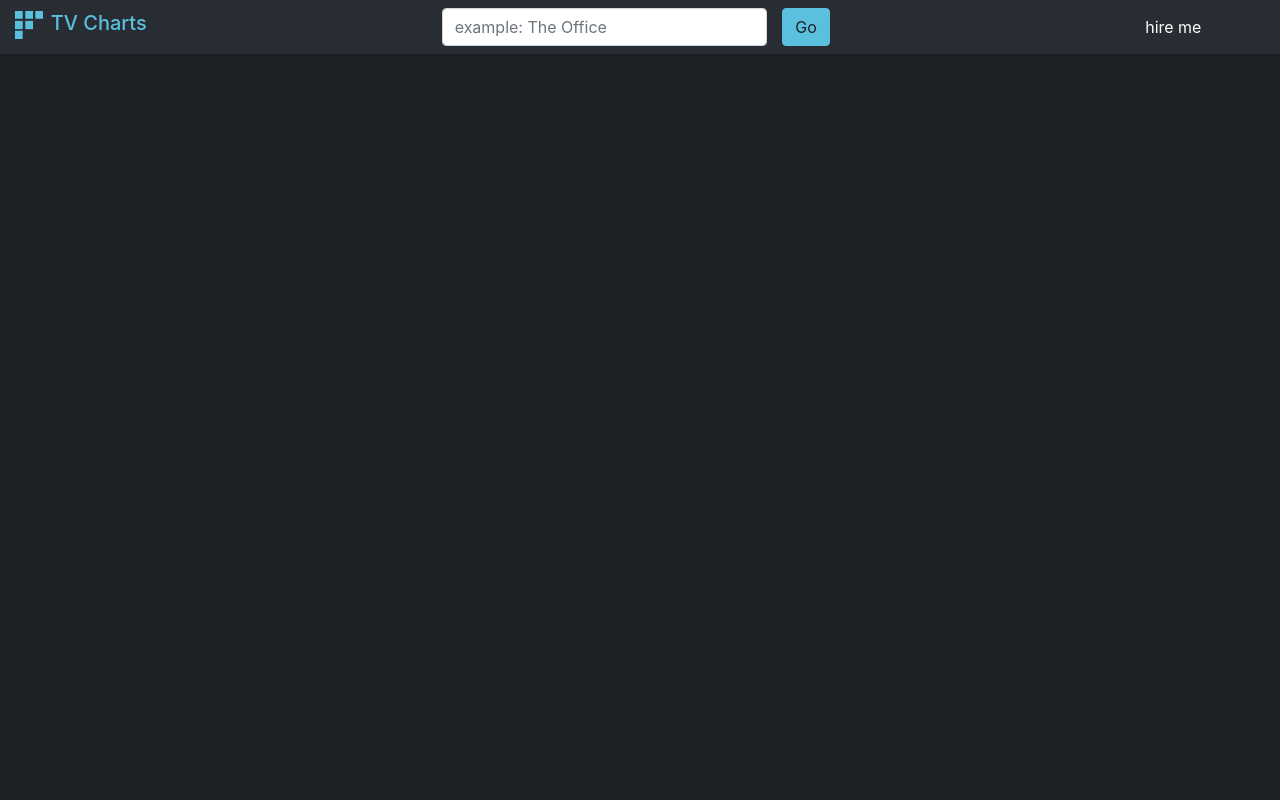
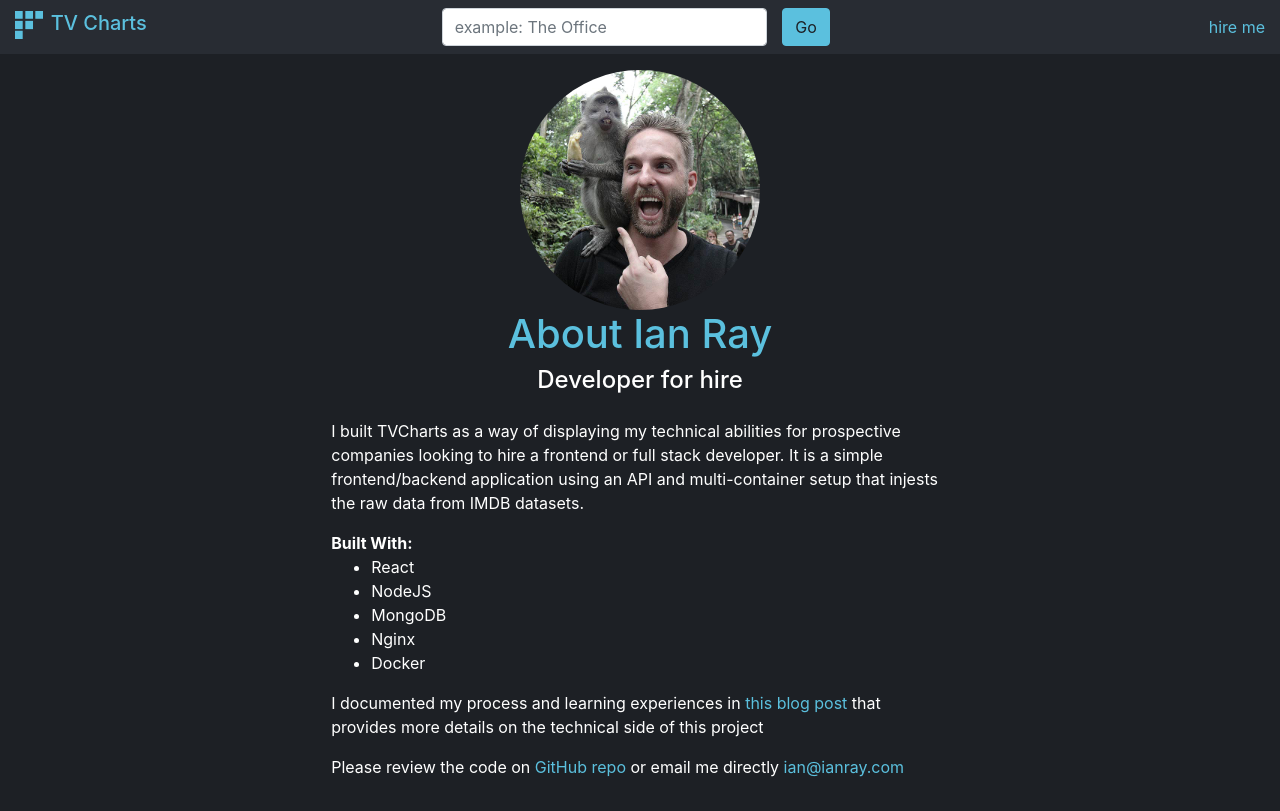
Before and after one commit to ianthekid/tvcharts, a React (Create React App) app in the folder client/: page /about-ian-ray in a window 1280 px wide. Built offline with nearby package versions, Linux system fonts and the light colour scheme; no server answers.

Commit message:
v1.0.1 - Fixed bug with tooltip zIndex. About page added. UI refinements in other layouts

```diff
--- a/client/src/App.js
+++ b/client/src/App.js
@@ -1,7 +1,7 @@
 import React from 'react';
 import { BrowserRouter as Router, Route, Switch } from 'react-router-dom';
 import { Container } from 'react-bootstrap';
-import { Header, Home, Search, Show } from './views';
+import { About, Header, Home, Search, Show } from './views';
 import './styles/App.scss';
 
 function App() {
@@ -13,6 +13,7 @@ function App() {
           <Header />
           <Switch>
             <Route exact path="/" component={Home} />
+            <Route exact path="/about-ian-ray" component={About} />
             <Route exact path="/search/:query" component={Search} />
             <Route exact path="/show/:tconst" component={Show} />
           </Switch>
--- a/client/src/index.js
+++ b/client/src/index.js
@@ -17,4 +17,4 @@ ReactDOM.render(
 // If you want your app to work offline and load faster, you can change
 // unregister() to register() below. Note this comes with some pitfalls.
 // Learn more about service workers: https://bit.ly/CRA-PWA
-serviceWorker.unregister();
+serviceWorker.register();
--- a/client/src/styles/App.scss
+++ b/client/src/styles/App.scss
@@ -11,6 +11,10 @@
 
 #logo {
   max-height: 28px;
+}
+
+#ian {
+  height: 240px
 }
 
 .btn-primary {
@@ -39,7 +43,7 @@
   height: 2.5em;
   transform-origin: 0 0;
   transform: scale(1);
-  & a {
+& a {
     text-decoration: none;
     color: #fff;
     display: block;
--- /dev/null
+++ b/client/src/views/About.js
@@ -0,0 +1,29 @@
+import React from 'react';
+import { Container, Col, Image } from 'react-bootstrap';
+import ian from '../img/ian-ray.jpg';
+
+function About() {
+
+  return (
+    <Container className="mt-3 d-flex flex-column justify-content-center align-items-center">
+      <Image id="ian" src={ian} roundedCircle />
+      <h1 className="text-primary">About Ian Ray</h1>
+      <h4>Developer for hire</h4>
+      <Col sm={12} md={10} lg={7} className="text-left my-3">
+        <p>I built TVCharts as a way of displaying my technical abilities for prospective companies looking to hire a frontend or full stack developer. It is a simple frontend/backend application using an API and multi-container setup that injests the raw data from IMDB datasets.</p>
+        <strong>Built With:</strong>
+        <ul>
+          <li>React</li>
+          <li>NodeJS</li>
+          <li>MongoDB</li>
+          <li>Nginx</li>
+          <li>Docker</li>
+        </ul>
+        <p>I documented my process and learning experiences in <a href="#">this blog post</a> that provides more details on the technical side of this project</p>
+        <p>Please review the code on <a href="#">GitHub repo</a> or email me directly <a href="mailto:ian@ianray.com">ian@ianray.com</a></p>
+      </Col>
+    </Container>
+  );
+}
+
+export default About;
--- a/client/src/views/Episode.js
+++ b/client/src/views/Episode.js
@@ -10,18 +10,28 @@ function Episode(props) {
     setEp(props.episode)
   }, [ props.episode ]);
 
+  const handleHover = (e,z) => {
+    let col = e.target.closest('.col-1');
+    col.style.zIndex = z
+  }
+
+  const tipT = (props.scale < 0.6) ? 'h4 mb-0' : '';
+  const tipV = (props.scale < 0.6) ? 'h6 mb-0' : '';
+
   return (
     <Col className={`rating-${Math.floor(ep.averageRating)} mb-1 d-flex justify-content-center align-items-center`}>
       <a target="_blank"
         rel="noopener noreferrer"
         data-tip data-for={props.id}
         href={`https://www.imdb.com/title/${ep.tconst}/`}
+        onMouseOver={(e) => handleHover(e,2)}
+        onMouseOut={(e) => handleHover(e,1)}
       >
         {ep.averageRating}
       </a>
       <ReactTooltip id={props.id} type="dark">
-        <h6 className='mb-0'>{ep.title}</h6>
-        <em>{ep.numVotes.toLocaleString()} votes</em>
+        <h6 className={tipT}>{ep.title}</h6>
+        <em className={tipV}>{ep.numVotes.toLocaleString()} votes</em>
       </ReactTooltip>
     </Col>
   );
--- a/client/src/views/Header.js
+++ b/client/src/views/Header.js
@@ -28,8 +28,10 @@ function Header() {
         <SearchForm />
       </Col>
       {spacer}
-      <Col xs={2}>
-        hire me
+      <Col xs={2} className="text-right">
+        <Link to="/about-ian-ray">
+          hire me
+        </Link>
       </Col>
     </Row>
   );
--- a/client/src/views/Home.js
+++ b/client/src/views/Home.js
@@ -9,7 +9,7 @@ function Home() {
     <Container fluid className="vh-100 d-flex flex-column justify-content-center align-items-center">
       <Image id="logo" src={logo} fluid />
       <h1 className="text-primary">TV Charts</h1>
-      <h6>Episode ratings for entire series</h6>
+      <h6>Charts of TV shows ratings for an entire series</h6>
       <SearchForm />
     </Container>
   );
--- a/client/src/views/Show.js
+++ b/client/src/views/Show.js
@@ -29,6 +29,7 @@ function Show(props) {
     handleShow(props.match.params.tconst)
   }, [props.match.params.tconst, handleShow]);
 
+
   return (
     <div className="px-1">
       {error &&
--- a/client/src/views/index.js
+++ b/client/src/views/index.js
@@ -1,3 +1,4 @@
+import About from './About';
 import BestWorst from './BestWorst';
 import Episode from './Episode';
 import Header from './Header';
@@ -13,6 +14,7 @@ import Show from './Show';
 import ShowDetails from './ShowDetails';
 
 export {
+  About,
   BestWorst,
   Episode,
   Header,
```
Also changed, not shown: client/src/img/ian-ray.jpg (added).
